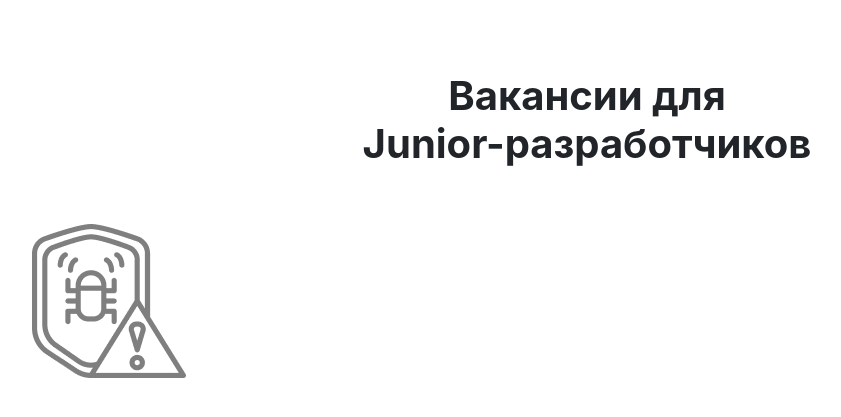
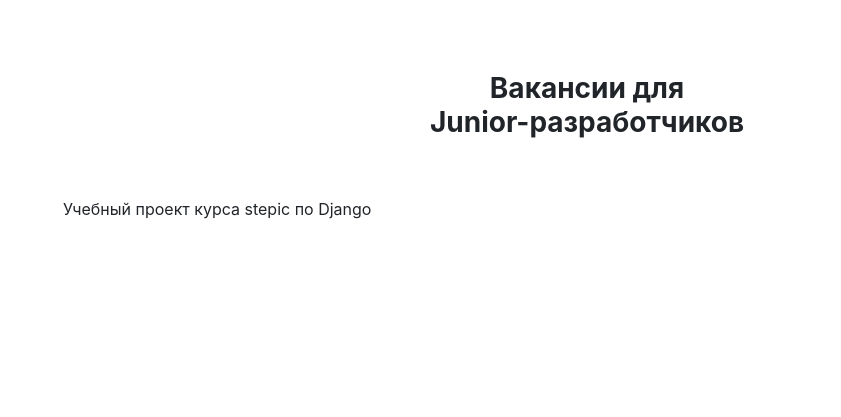
Before and after one commit to vladimirturbin/stepik_job, a Django app: page /about in a window 1280 px wide. Shown: the part 72-489 px from the top of the page, without its empty margins (53-894 px from the left). Run offline with Django 3.2, Linux system fonts and the light colour scheme; some libraries are stand-ins or nearby versions.

Commit message:
Template about.html and AboutView

```diff
--- a/job/views.py
+++ b/job/views.py
@@ -64,7 +64,9 @@ class IndexView(View):
 class AboutView(View):
     def get(self, request, *args, **kwargs):
         context = {
-            'title': 'О проекте'
+            'title': 'О проекте',
+            'text': 'Учебный проект курса stepic по Django'
+
         }
 
         # return HttpResponse('Here will be index')
--- a/templates/about.html
+++ b/templates/about.html
@@ -2,7 +2,13 @@
 {% load static %}
 {% block container %}
     <section>
-        <h1 class="h1 text-center mx-auto mt-4 py-5"><strong>Вакансии для <br>Junior-разработчиков</strong></h1>
-        <img src="{% static "job/specty_testing.png" %}" alt="My image">
+        <h1 class="h3 text-center mx-auto mt-4 py-5"><strong>Вакансии для <br>Junior-разработчиков</strong></h1>
+        <div class="col-12 col-lg-8">
+            <section class="pl-3">
+                <div style="line-height: 1.8;">
+                    {{ text }}
+                </div>
+            </section>
+        </div>
     </section>
 {% endblock %}
--- a/templates/base.html
+++ b/templates/base.html
@@ -18,13 +18,13 @@
         <div class="collapse navbar-collapse justify-content-between" id="navbarNav">
             <ul class="navbar-nav col-10">
                 <li class="nav-item">
-                    <a class="nav-link" href="vacancies">Вакансии</a>
+                    <a class="nav-link" href="/vacancies">Вакансии</a>
                 </li>
                 <li class="nav-item">
-                    <a class="nav-link" href="companies">Компании</a>
+                    <a class="nav-link" href="/companies">Компании</a>
                 </li>
                 <li class="nav-item">
-                    <a class="nav-link" href="about">О проекте</a>
+                    <a class="nav-link" href="/about">О проекте</a>
                 </li>
             </ul>
             <ul class="navbar-nav col-2 justify-content-end">
```
